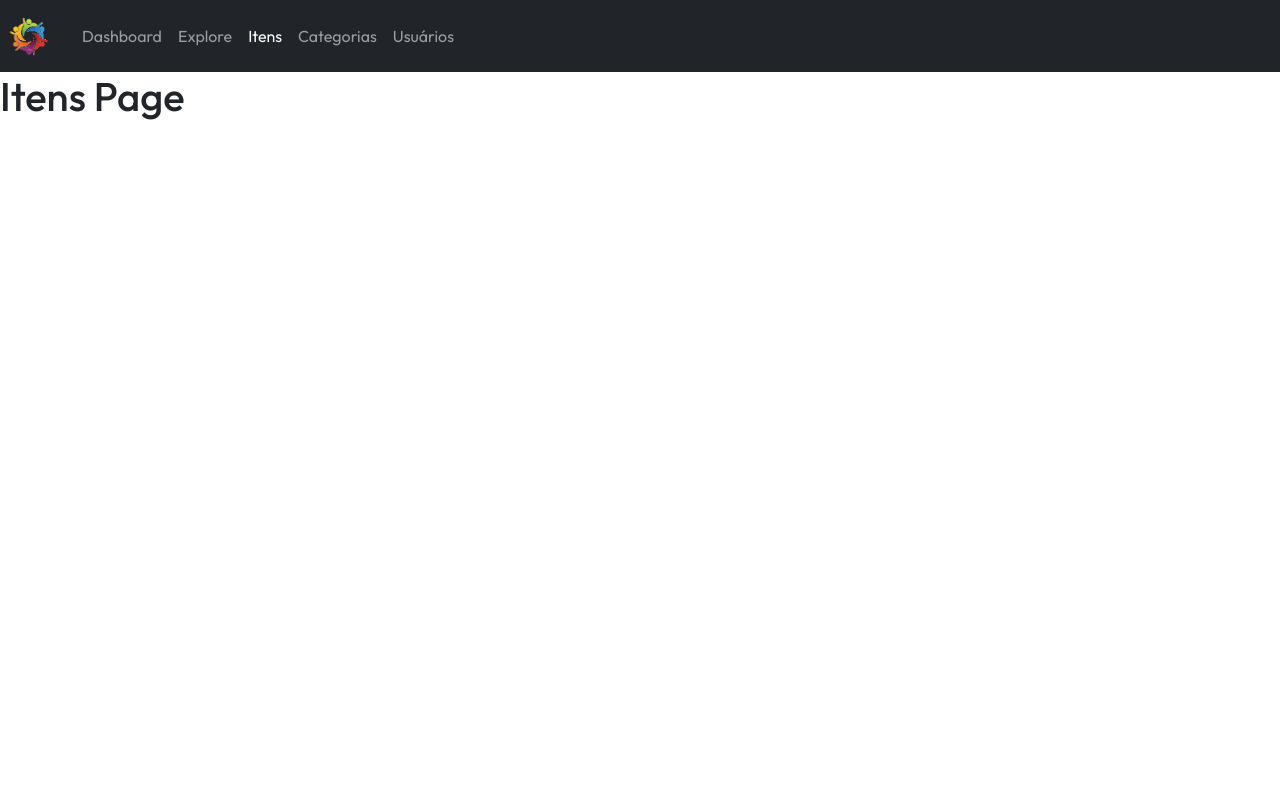
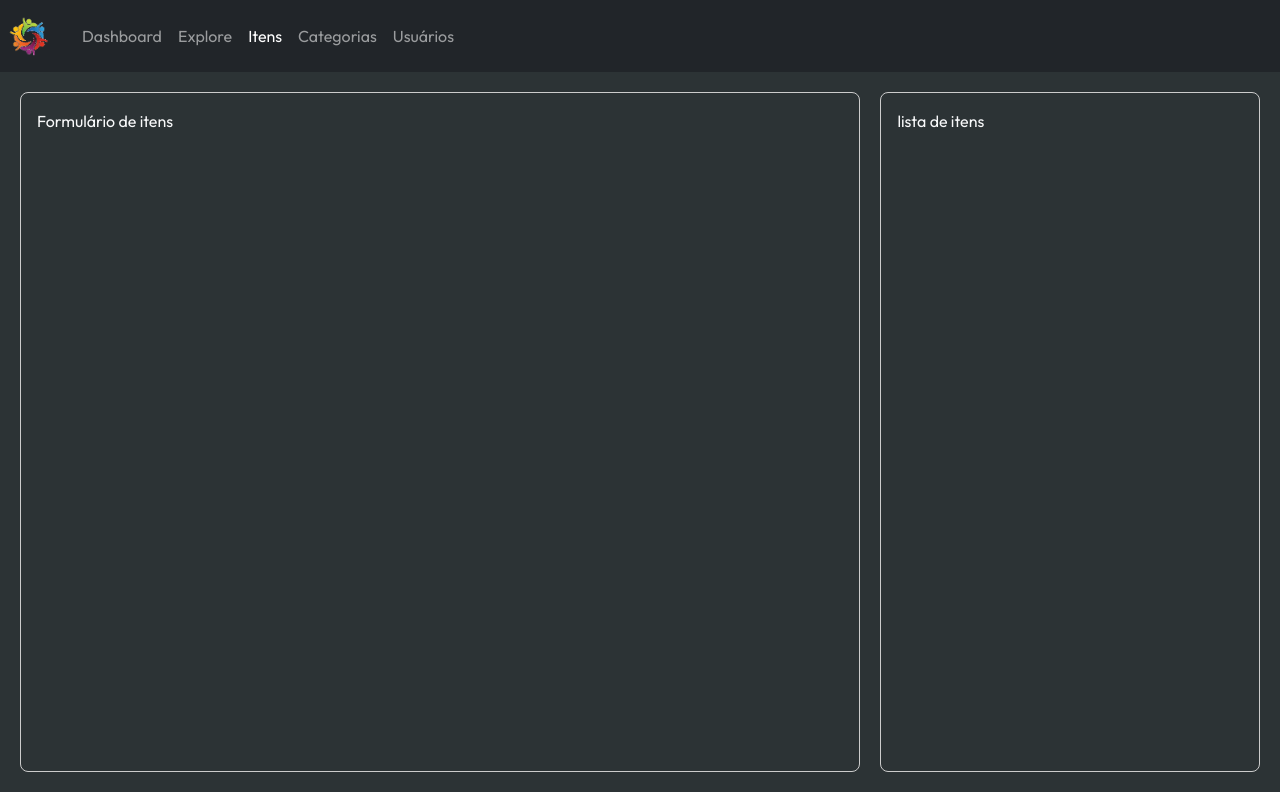
Before and after one commit to jgnunes1/cod-frontend, a React (Vite) app: page /itens in a window 1280 px wide. Built offline with nearby package versions, Linux system fonts and the light colour scheme.

Commit message:
css Itens e Usuarios

```diff
--- /dev/null
+++ b/src/pages/Itens/Itens.css
@@ -0,0 +1,28 @@
+.itens-container {
+    display: flex;
+    gap: 20px;
+    padding: 20px;
+    height: calc(100vh - 5rem);
+    box-sizing: border-box;
+    background-color: #2C3335;
+}
+
+.left-column {
+    flex: 0.7;
+    border: 1px solid #ccc;
+    border-radius: 8px;
+    padding: 16px;
+    height: 100%;
+    box-sizing: border-box;
+    display:flex;
+    flex-direction: column;
+}
+.right-column {
+    flex: 0.3;
+    border: 1px solid #ccc;
+    border-radius: 8px;
+    padding: 16px;
+    height: 100%;
+    box-sizing: border-box;
+
+}
--- a/src/pages/Itens/Itens.jsx
+++ b/src/pages/Itens/Itens.jsx
@@ -1,7 +1,16 @@
+import './Itens.css';
+
 const Itens = () => {
     return (
-        <div>
-            <h1>Itens Page</h1>
+          <div className="itens-container text-light">
+            <div className="left-column">
+                Formulário de itens
+            </div>
+             <div className="right-column">
+
+                lista de itens
+
+            </div>
         </div>
     )
 }
--- /dev/null
+++ b/src/pages/Usuarios/Usuarios.css
@@ -0,0 +1,28 @@
+.usuarios-container {
+    display: flex;
+    gap: 20px;
+    padding: 20px;
+    height: calc(100vh - 5rem);
+    box-sizing: border-box;
+    background-color: #2C3335;
+}
+
+.left-column {
+    flex: 0.7;
+    border: 1px solid #ccc;
+    border-radius: 8px;
+    padding: 16px;
+    height: 100%;
+    box-sizing: border-box;
+    display:flex;
+    flex-direction: column;
+}
+.right-column {
+    flex: 0.3;
+    border: 1px solid #ccc;
+    border-radius: 8px;
+    padding: 16px;
+    height: 100%;
+    box-sizing: border-box;
+
+}
--- a/src/pages/Usuarios/Usuarios.jsx
+++ b/src/pages/Usuarios/Usuarios.jsx
@@ -1,7 +1,17 @@
+import './Usuarios.css';
+
 const Usuarios = () => {
     return (
-        <div>
-            <h1>Usuários Page</h1>
+          <div className="usuarios-container text-light">
+
+            <div className="left-column">
+                Formulário de usuários
+            </div>
+             <div className="right-column">
+
+                lista de usuários
+
+            </div>
         </div>
     )
 }
```
